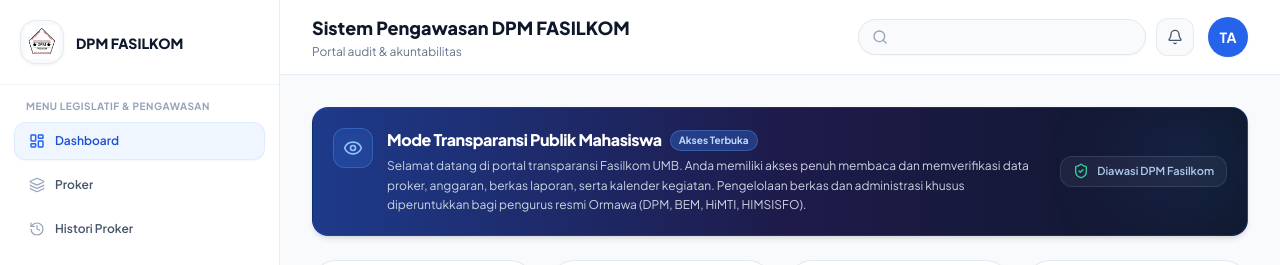
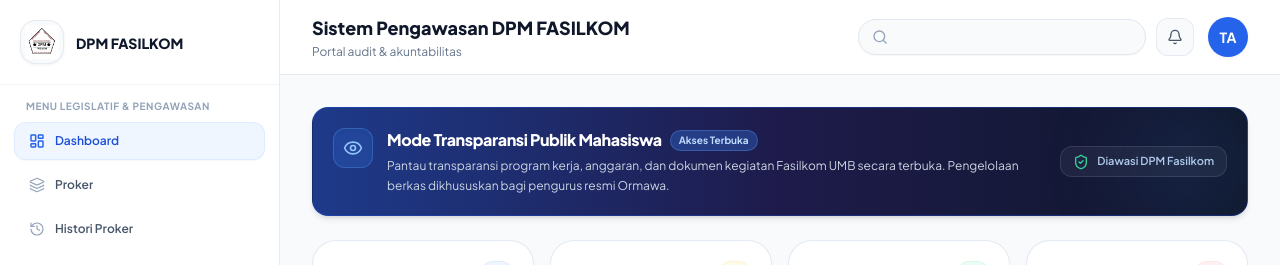
Before and after one commit to daffs26/DPM-Fasilkom-Mercu-Buana-daffs_26, a React (Vite) app: page /login in a window 1280 px wide. Both pictures are taken after a click on the button "Eksplorasi Transparansi (Masuk sebagai Tamu Publik)". Shown: the top 265 px of the page. Built offline with nearby package versions, Linux system fonts and the light colour scheme.

Commit message:
style: condense guest transparency guide card copy

```diff
--- a/src/components/tamu/TamuGuideCard.jsx
+++ b/src/components/tamu/TamuGuideCard.jsx
@@ -26,7 +26,7 @@ export default function TamuGuideCard({ className = '' }) {
               </span>
             </div>
             <p className="text-xs text-slate-300 mt-1 max-w-2xl leading-relaxed">
-              Selamat datang di portal transparansi Fasilkom UMB. Anda memiliki akses penuh membaca dan memverifikasi data proker, anggaran, berkas laporan, serta kalender kegiatan. Pengelolaan berkas dan administrasi khusus diperuntukkan bagi pengurus resmi Ormawa (DPM, BEM, HiMTI, HIMSISFO).
+              Pantau transparansi program kerja, anggaran, dan dokumen kegiatan Fasilkom UMB secara terbuka. Pengelolaan berkas dikhususkan bagi pengurus resmi Ormawa.
             </p>
           </div>
         </div>
```
